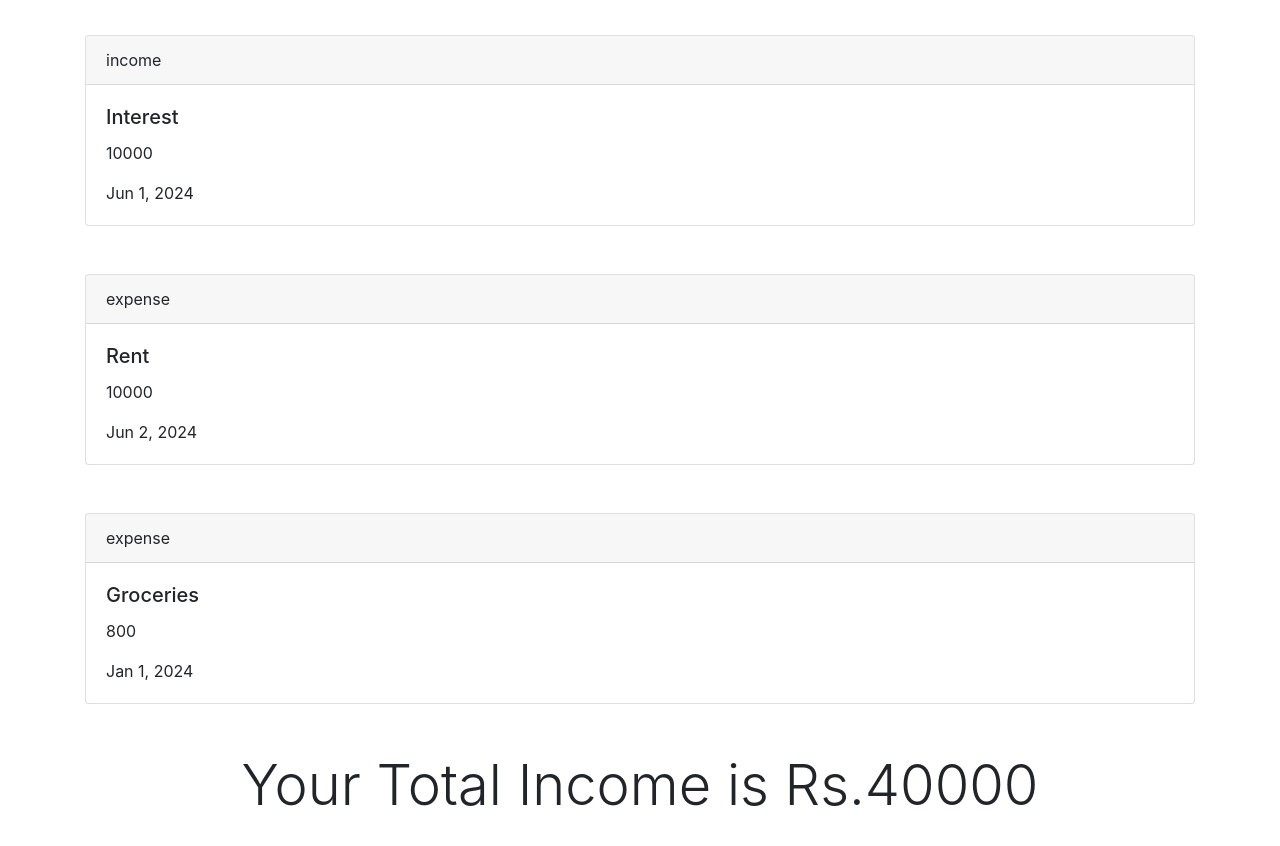
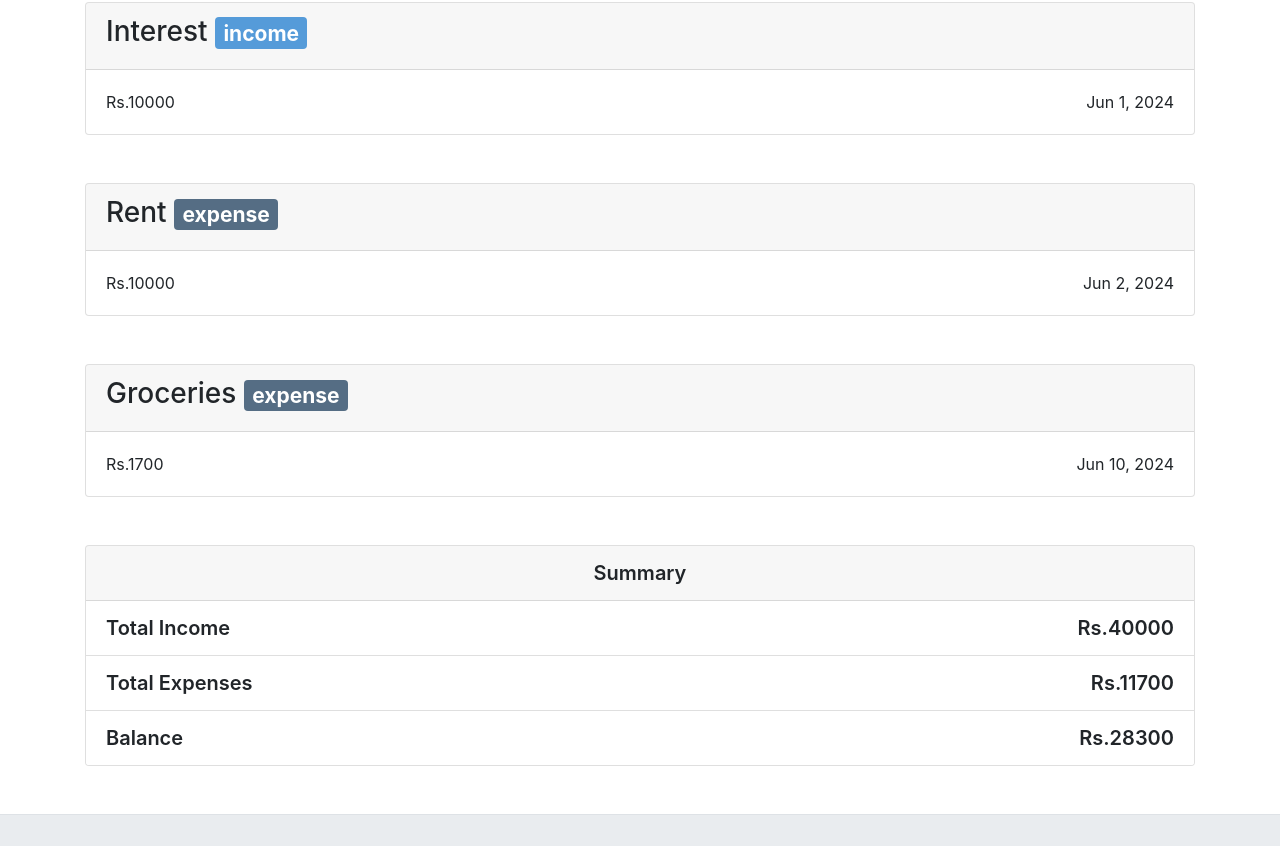
Before and after one commit to tarunsingh002/Assignment, an Angular app: page /summary in a window 1280 px wide. Shown: the part 394-1240 px from the top of the page. Built offline with nearby package versions, Linux system fonts and the light colour scheme.

Commit message:
added some styling

```diff
--- a/src/app/SampleData.ts
+++ b/src/app/SampleData.ts
@@ -3,32 +3,32 @@ export const sampleTransactions = [
     name: 'Salary',
     description: 'Salary from my job.',
     amount: 30000,
-    category: 'Salary',
+    category: 'Wage',
     date: new Date('2024-06-01'),
     type: 'income',
   },
   {
     name: 'Interest',
-    description: 'Interest from Investments',
+    description: 'Interest from Investments for the Month of May',
     amount: 10000,
-    category: 'Interest',
+    category: 'Earnings from Investments',
     date: new Date('2024-06-01'),
     type: 'income',
   },
   {
     name: 'Rent',
-    description: 'Flat Rent',
+    description: 'Flat Rent for the month of May',
     amount: 10000,
-    category: 'Rent',
+    category: 'Accomodation',
     date: new Date('2024-06-02'),
     type: 'expense',
   },
   {
     name: 'Groceries',
-    description: 'Weekly Groceries',
-    amount: 800,
-    category: 'Groceries',
-    date: new Date('2024-01-01'),
+    description: 'Weekly groceries shooping',
+    amount: 1700,
+    category: 'Kitchen Supplies',
+    date: new Date('2024-06-10'),
     type: 'expense',
   },
 ];
--- a/src/app/all-transactions/all-transactions.component.html
+++ b/src/app/all-transactions/all-transactions.component.html
@@ -6,17 +6,29 @@
     <h3 class="display-3">You have no transactions</h3>
   </div>
   <div *ngIf="transactions.length">
-    <h3 class="display-3 text-center mb-3">All Transactions</h3>
+    <h3 class="display-3 text-center mb-5">All Transactions</h3>
     <div class="card mb-5" *ngFor="let t of transactions; let i = index">
-      <div class="card-header">
-        {{ t.type }}
+      <div class="card-header d-flex justify-content-between">
+        <h3 class="mb-0">
+          {{ t.name }}
+          <span [ngClass]="t.type === 'income' ? 'badge badge-info' : 'badge badge-warning'">{{
+            t.type
+          }}</span>
+        </h3>
+        <p class="card-text align-self-center">{{ t.date | date }}</p>
       </div>
       <div class="card-body">
-        <h5 class="card-title">{{ t.name }}</h5>
-        <p class="card-text">{{ t.amount }}</p>
-        <p class="card-text">{{ t.date | date }}</p>
-        <a [routerLink]="['/edit', t.transactionId]" class="btn btn-primary">Edit</a>
-        <a (click)="deleteTransaction(t.transactionId)" class="btn btn-primary">Delete</a>
+        <div class="d-flex justify-content-between align-items-center">
+          <h5 class="card-title mb-0">{{ t.category }}</h5>
+          <p class="card-text mb-0">Rs.{{ t.amount }}</p>
+        </div>
+      </div>
+      <div class="card-footer d-md-flex justify-content-between">
+        <p class="w-75 card-text mb-md-0 mb-2 align-self-center">{{ t.description }}</p>
+        <div>
+          <a [routerLink]="['/edit', t.transactionId]" class="btn btn-secondary mr-2">Edit</a>
+          <a (click)="deleteTransaction(t.transactionId)" class="btn btn-danger">Delete</a>
+        </div>
       </div>
     </div>
   </div>
--- a/src/app/app.component.html
+++ b/src/app/app.component.html
@@ -40,8 +40,6 @@
   <router-outlet></router-outlet>
 </main>
 
-<footer
-  class="bg-secondary border-top d-flex flex-column justify-content-center align-items-center"
->
+<footer class="border-top d-flex flex-column justify-content-center align-items-center">
   <div>Expense Tracker &copy; 2024</div>
 </footer>
--- a/src/app/app.component.scss
+++ b/src/app/app.component.scss
@@ -1,5 +1,6 @@
 footer {
   height: 11vh;
+  background-color: #e9ecef;
 }
 
 footer a {
--- a/src/app/summary/summary.component.html
+++ b/src/app/summary/summary.component.html
@@ -1,5 +1,4 @@
 <div class="container">
-  <h3 class="display-3 text-center mb-4">Summary</h3>
   <div
     *ngIf="!transactions.length"
     class="w-100 empty d-flex align-items-center justify-content-center"
@@ -7,24 +6,44 @@
     <h3 class="display-4">You have no transactions</h3>
   </div>
   <div *ngIf="transactions.length">
+    <h3 class="display-3 text-center mb-5">Recent Transactions</h3>
     <div class="card mb-5" *ngFor="let t of transactions; let i = index">
       <div class="card-header">
-        {{ t.type }}
+        <h3>
+          {{ t.name }}
+          <span [ngClass]="t.type === 'income' ? 'badge badge-info' : 'badge badge-warning'">{{
+            t.type
+          }}</span>
+        </h3>
       </div>
-      <div class="card-body">
-        <h5 class="card-title">{{ t.name }}</h5>
-        <p class="card-text">{{ t.amount }}</p>
+      <div class="card-body d-flex justify-content-between align-items-center">
+        <p class="card-text mb-0">Rs.{{ t.amount }}</p>
         <p class="card-text">{{ t.date | date }}</p>
       </div>
     </div>
   </div>
-  <h4 class="display-4 text-center my-5">
-    {{ 'Your Total Income is Rs.' + income }}
-  </h4>
-  <h4 class="display-4 text-center my-5">
-    {{ 'Your Total Expenses is Rs.' + expenses }}
-  </h4>
-  <h4 class="display-4 text-center my-5">
-    {{ 'Your Balance is Rs.' + balance }}
-  </h4>
+
+  <div class="card mb-5">
+    <div class="card-header summary lead text-center">Summary</div>
+    <ul class="list-group list-group-flush">
+      <li class="list-group-item">
+        <div class="d-flex justify-content-between">
+          <p class="lead mb-0">Total Income</p>
+          <p class="lead mb-0">Rs.{{ income }}</p>
+        </div>
+      </li>
+      <li class="list-group-item">
+        <div class="d-flex justify-content-between">
+          <p class="lead mb-0">Total Expenses</p>
+          <p class="lead mb-0">Rs.{{ expenses }}</p>
+        </div>
+      </li>
+      <li class="list-group-item">
+        <div class="d-flex justify-content-between">
+          <p class="lead mb-0">Balance</p>
+          <p class="lead mb-0">Rs.{{ balance }}</p>
+        </div>
+      </li>
+    </ul>
+  </div>
 </div>
--- a/src/app/summary/summary.component.scss
+++ b/src/app/summary/summary.component.scss
@@ -1,3 +1,11 @@
 // .empty {
 //   height: 78vh;
 // }
+
+p.lead {
+  font-weight: 600;
+}
+
+.summary {
+  font-weight: 600;
+}
--- a/src/styles.scss
+++ b/src/styles.scss
@@ -4,6 +4,6 @@ $primary: #3663bf;
 $info: #559bd9;
 $danger: #261414;
 $warning: #556d84;
-$secondary: #e9ecef;
+$secondary: #828384;
 
 @import '../node_modules/bootstrap/scss/bootstrap.scss';
--- a/tsconfig.json
+++ b/tsconfig.json
@@ -1,4 +1,3 @@
-/* To learn more about this file see: https://angular.io/config/tsconfig. */
 {
   "compileOnSave": false,
   "compilerOptions": {
```
